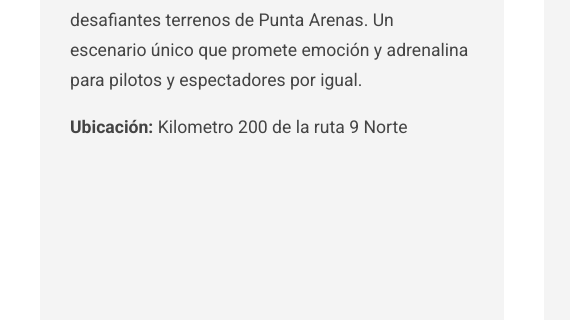
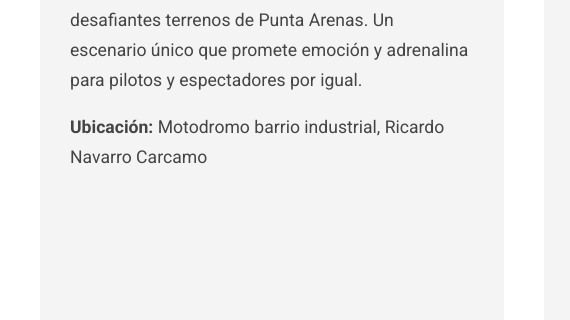
Before and after one commit to magallanesenduromx/magallanes_enduro_mx, a plain HTML site: page index.html in a window 1280 px wide. Shown: the part 3812-4132 px from the top of the page, 0-570 px from the left. Drawn offline with nearby package versions, Linux system fonts and the light colour scheme; grey boxes are pictures that could not be loaded.

Commit message:
Update index.html

```diff
--- a/index.html
+++ b/index.html
@@ -1072,7 +1072,7 @@
                         <div class="info-block" style="margin-top: 0;">
                             <h4>📍 Ubicación del Evento</h4>
                             <p>El Campeonato Extremo Sur se lleva a cabo en los desafiantes terrenos de Punta Arenas. Un escenario único que promete emoción y adrenalina para pilotos y espectadores por igual.</p>
-                            <p><strong>Ubicación:</strong> Kilometro 200 de la ruta 9 Norte</p>
+                            <p><strong>Ubicación:</strong> Motodromo barrio industrial, Ricardo Navarro Carcamo</p>
                         </div>
                         <div class="map-container">
                             <div class="map-responsive">
```
